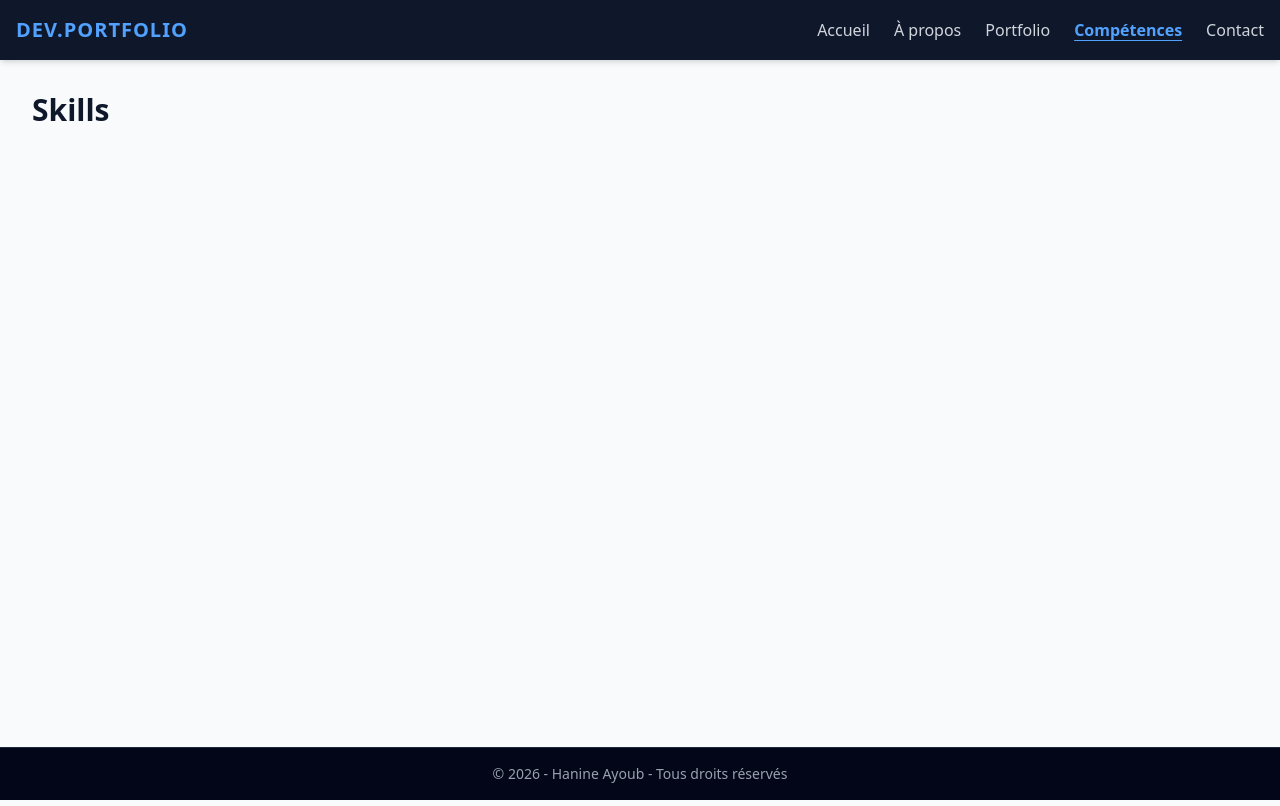
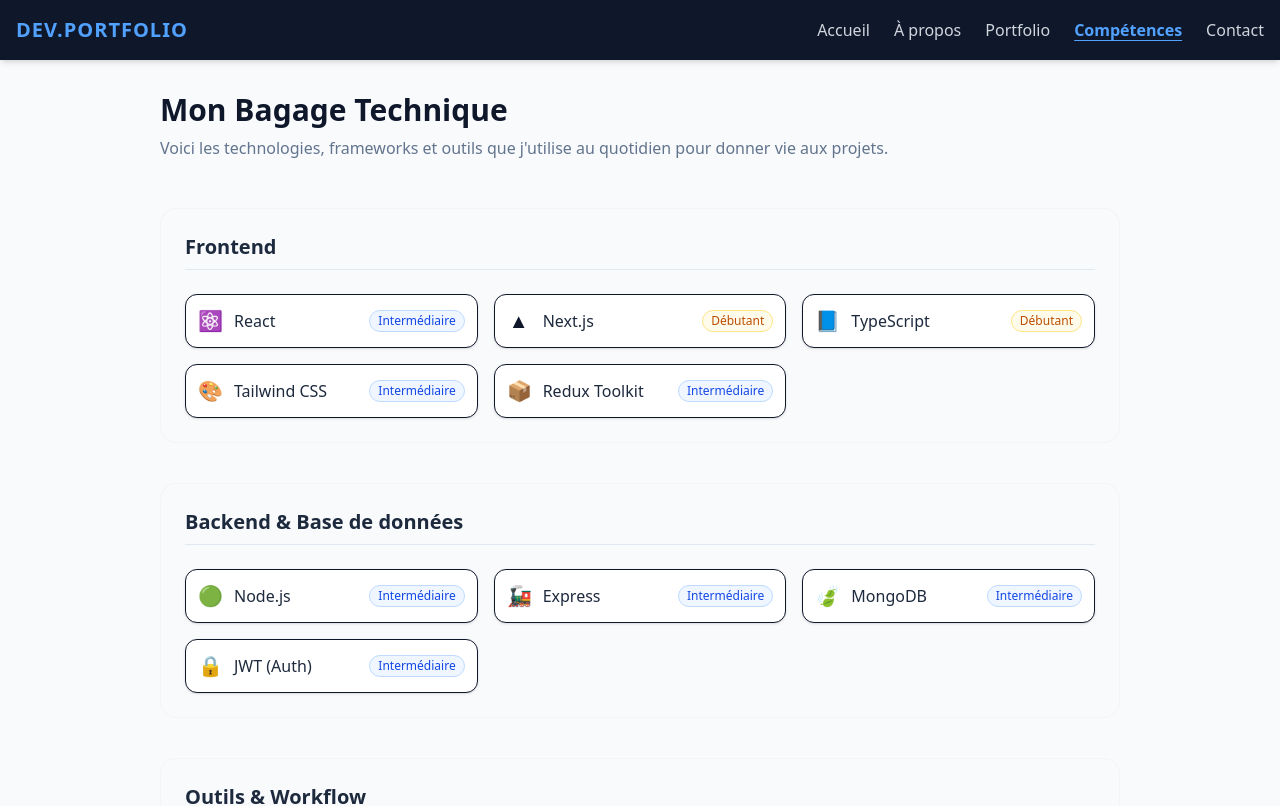
Before and after one commit to ayoubhanine/DevFolio-Portfolio-d-veloppeur, a Next.js app: page /skills in a window 1280 px wide. Shown: the top 806 px of the page. Built offline with nearby package versions, Linux system fonts and the light colour scheme.

Commit message:
ajouter page des competences

```diff
--- a/app/layout.tsx
+++ b/app/layout.tsx
@@ -36,7 +36,7 @@
 
         {/* Footer simple demandé par le brief */}
         <footer className="bg-slate-950 text-gray-400 text-center py-4 border-t border-slate-800 text-sm">
-          <p>© {new Date().getFullYear()} - Hanine Ayoub - Tous droits réservés</p>
+          <p>© {new Date().getFullYear()} - Hanine Ayoub - </p>
         </footer>
       </body>
     </html>
--- a/app/page.tsx
+++ b/app/page.tsx
@@ -3,7 +3,7 @@
 import ProjectCard from '@/components/ProjectCard';
 
 export default function Home() {
-  // On ne prend que les 2 ou 3 premiers projets pour l'aperçu de la Home
+
   const featuredProjects = projects.slice(0, 2);
 
   return (
--- a/app/skills/page.tsx
+++ b/app/skills/page.tsx
@@ -1,8 +1,36 @@
+// app/skills/page.tsx
+import { SkillCategories } from "@/data/skills";
+import { SkillBadge } from "@/components/SkillBadge";
 
-export default function Skilss(){
-    return(
-        <div className="container mx-auto p-8">
-            <h1 className="text-3xl font-bold">Skills</h1>
-        </div>
-    )
+export default function SkillsPage() {
+  return (
+    <div className="container mx-auto p-8 max-w-5xl">
+      {/* En-tête de la page */}
+      <div className="mb-12 text-center md:text-left">
+        <h1 className="text-3xl font-bold text-slate-900">Mon Bagage Technique</h1>
+        <p className="text-slate-500 mt-2">
+          Voici les technologies, frameworks et outils que j'utilise au quotidien pour donner vie aux projets.
+        </p>
+      </div>
+
+      {/* Liste des catégories */}
+      <div className="space-y-10">
+        {SkillCategories.map((category, catIndex) => (
+          <section key={catIndex} className="bg-slate-50 p-6 rounded-2xl border border-slate-100">
+            {/* Nom de la catégorie (ex: Frontend) */}
+            <h2 className="text-xl font-semibold text-slate-800 mb-6 pb-2 border-b border-slate-200">
+              {category.categoryName}
+            </h2>
+
+            {/* Grille des badges de cette catégorie */}
+            <div className="grid grid-cols-1 sm:grid-cols-2 md:grid-cols-3 gap-4">
+              {category.skills.map((skill, skillIndex) => (
+                <SkillBadge key={skillIndex} skill={skill} />
+              ))}
+            </div>
+          </section>
+        ))}
+      </div>
+    </div>
+  );
 }
--- /dev/null
+++ b/components/SkillBadge.tsx
@@ -0,0 +1,30 @@
+import { Skill } from "@/types";
+
+interface SkillBadgeProps {
+  skill: Skill;
+}
+
+// On type directement l'objet des props ({ skill }) au lieu d'utiliser React.FC
+export const SkillBadge = ({ skill }: SkillBadgeProps) => {
+  const levelStyles = {
+    Avancé: "bg-emerald-50 text-emerald-700 border-emerald-200",
+    Intermédiaire: "bg-blue-50 text-blue-700 border-blue-200",
+    Débutant: "bg-amber-50 text-amber-700 border-amber-200"
+  };
+
+  return (
+    <div className="flex items-center justify-between p-3 border rounded-xl shadow-sm bg-white hover:scale-105 transition-transform duration-200">
+      <div className="flex items-center gap-3">
+        {/* Icône / Emoji */}
+        <span className="text-xl w-6 text-center">{skill.icon}</span>
+        {/* Nom de la compétence */}
+        <span className="font-medium text-slate-800">{skill.name}</span>
+      </div>
+
+      {/* Niveau */}
+      <span className={`text-xs px-2 py-0.5 rounded-full border font-medium ${levelStyles[skill.level]}`}>
+        {skill.level}
+      </span>
+    </div>
+  );
+};
--- /dev/null
+++ b/data/skills.ts
@@ -0,0 +1,37 @@
+import { Skill } from "@/types";
+
+export interface SkillCategory{
+    categoryName:string,
+    skills:Skill[],
+}
+
+export const SkillCategories:SkillCategory[]=[
+    {
+        categoryName: "Frontend",
+    skills: [
+      { name: "React", level: "Intermédiaire", icon: "⚛️" },
+      { name: "Next.js", level: "Débutant", icon: "▲" },
+      { name: "TypeScript", level: "Débutant", icon: "📘" },
+      { name: "Tailwind CSS", level: "Intermédiaire", icon: "🎨" },
+      { name: "Redux Toolkit", level: "Intermédiaire", icon: "📦" }
+    ]
+    },
+    {
+        categoryName: "Backend & Base de données",
+    skills: [
+      { name: "Node.js", level: "Intermédiaire", icon: "🟢" },
+      { name: "Express", level: "Intermédiaire", icon: "🚂" },
+      { name: "MongoDB", level: "Intermédiaire", icon: "🍃" },
+      { name: "JWT (Auth)", level: "Intermédiaire", icon: "🔒" }
+    ]
+    },
+    {
+      categoryName: "Outils & Workflow",
+    skills: [
+      { name: "Git & GitHub", level: "Avancé", icon: "🐙" },
+      { name: "VS Code", level: "Avancé", icon: "💻" },
+      { name: "NPM / Yarn", level: "Intermédiaire", icon: "🛠️" },
+      { name: "Postman", level: "Intermédiaire", icon: "🚀" }
+    ]
+    }
+]
--- a/types/index.ts
+++ b/types/index.ts
@@ -11,8 +11,7 @@
 export interface Skill {
   name: string;
   level: 'Débutant' | 'Intermédiaire' | 'Avancé'; // Types d'unions stricts
-  category: 'Frontend' | 'Backend' | 'Outils'; // Catégories demandées
-  icon: string; // Emoji ou nom d'icône
+  icon: string;
 }
 
 // Interface pour le parcours (Page About)
```
